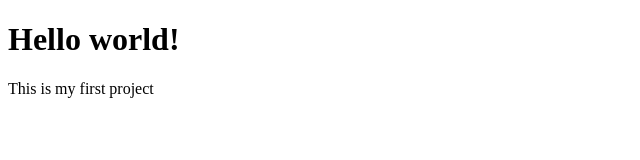
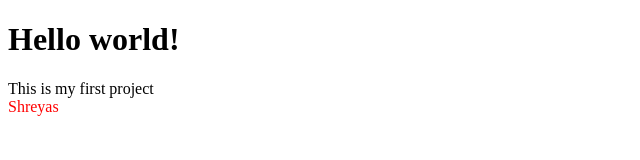
Before and after one commit to Shreyasparaspatki/Sample-app, a plain HTML site: page index.html in a window 1280 px wide. Shown: the full height of the page, 0-640 px from the left. Drawn offline with Linux system fonts and the light colour scheme.

Commit message:
Update index.html

```diff
--- a/index.html
+++ b/index.html
@@ -8,5 +8,6 @@
 <body>
     <h1>Hello world!</h1>
     <div>This is my first project</div>
+    <div style=color:red> Shreyas</div>
 </body>
 </html>
```
